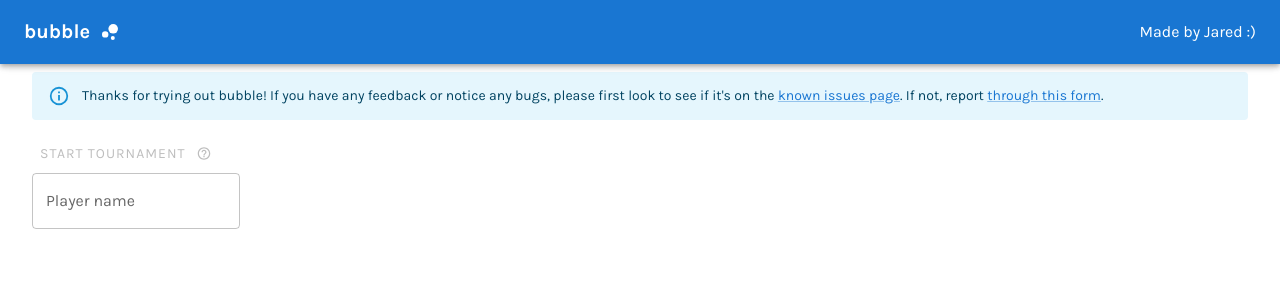
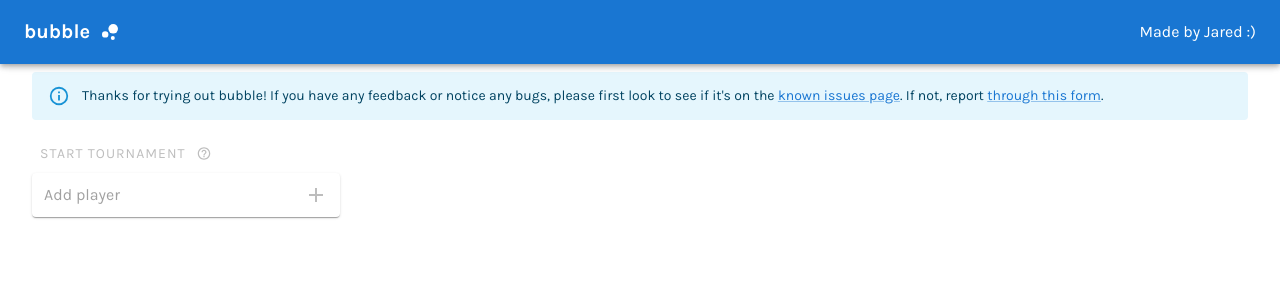
Before and after one commit to jlgrimes/bubble, a React (Create React App) app: page /tournament in a window 1280 px wide. Shown: the top 300 px of the page. Built offline with nearby package versions, Linux system fonts and the light colour scheme.

Commit message:
made player input have generic input component

```diff
--- a/src/common/Input.tsx
+++ b/src/common/Input.tsx
@@ -7,13 +7,18 @@ import { ReactElement } from 'react';
 import styled from '@emotion/styled';
 
 interface InputProps extends InputBaseProps {
-  startIcon: ReactElement;
-  endIcons: ReactElement;
+  startIcon?: ReactElement;
+  /**
+   * If there's a divider between input and end icons
+   */
+  divider?: boolean;
+  endIcons?: ReactElement;
   setValue: (value: string) => void;
   value: string;
+  fullWidth?: boolean;
 }
 
-const StartIcon = styled.div`
+const PrettyIcon = styled.div`
   padding: 10px;
   opacity: 0.54;
 `;
@@ -21,15 +26,14 @@ const StartIcon = styled.div`
 export const Input = (props: InputProps) => {
   return (
     <Paper
-      component='form'
       sx={{
         p: '2px 4px',
         display: 'flex',
         alignItems: 'center',
-        width: '100%',
+        width: props.fullWidth ? '100%' : 300,
       }}
     >
-      <StartIcon>{props.startIcon}</StartIcon>
+      {props.startIcon && <PrettyIcon>{props.startIcon}</PrettyIcon>}
       <InputBase
         {...props}
         onChange={e => props.setValue(e.target.value)}
@@ -47,12 +51,10 @@ export const Input = (props: InputProps) => {
         }
         fullWidth
       />
-      {props.endIcons && (
-        <>
-          <Divider sx={{ height: 28, m: 0.5 }} orientation='vertical' />
-          {props.endIcons}
-        </>
+      {props.divider && (
+        <Divider sx={{ height: 28, m: 0.5 }} orientation='vertical' />
       )}
+      {props.endIcons}
     </Paper>
   );
 };
--- a/src/features/Tournament/Options/PairingFilter.tsx
+++ b/src/features/Tournament/Options/PairingFilter.tsx
@@ -30,6 +30,7 @@ export const PairingFilter = (props: PairingSearchProps) => {
 
   return (
     <Input
+      fullWidth
       placeholder='Search Player'
       inputProps={{ 'aria-label': 'search pairings' }}
       value={props.searchQuery}
--- a/src/features/Tournament/TournamentSetupView.tsx
+++ b/src/features/Tournament/TournamentSetupView.tsx
@@ -1,17 +1,24 @@
-import TextField from '@mui/material/TextField';
-import Button from '@mui/material/Button';
+import AddIcon from '@mui/icons-material/Add';
 import React from 'react';
 import { Player } from './Player/types';
 import { createPlayer } from './Player/utils/player';
 import { useDispatch } from 'react-redux';
 import { initializeTournament, loadPlayers } from './state/tournamentSlice';
 import { ButtonWithDisabledTooltip } from '../../common/ButtonWithDisabledTooltip';
+import { Input } from '../../common/Input';
+import { PersonAdd } from '@mui/icons-material';
+import { IconButton } from '@mui/material';
 
 export const TournamentSetupView = () => {
   const [currentPlayerField, setCurrentPlayerField] =
     React.useState<string>('');
   const [players, setPlayers] = React.useState<Player[]>([]);
   const dispatch = useDispatch();
+
+  const submitInput = () => {
+    setPlayers([...players, createPlayer(currentPlayerField)]);
+    setCurrentPlayerField('');
+  };
 
   return (
     <div>
@@ -24,14 +31,21 @@ export const TournamentSetupView = () => {
       >
         Start tournament
       </ButtonWithDisabledTooltip>
-      <TextField
-        label='Player name'
+      <Input
+        endIcons={
+          <IconButton
+            disabled={currentPlayerField === ''}
+            onClick={() => submitInput()}
+          >
+            <AddIcon />
+          </IconButton>
+        }
+        placeholder='Add player'
         value={currentPlayerField}
-        onChange={e => setCurrentPlayerField(e.target.value)}
+        setValue={setCurrentPlayerField}
         onKeyDown={e => {
-          if (e.key === 'Enter') {
-            setPlayers([...players, createPlayer(currentPlayerField)]);
-            setCurrentPlayerField('');
+          if (e.key === 'Enter' && currentPlayerField !== '') {
+            submitInput();
           }
         }}
       />
```
